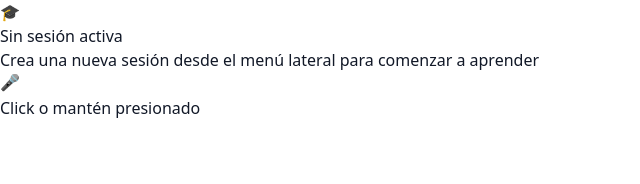
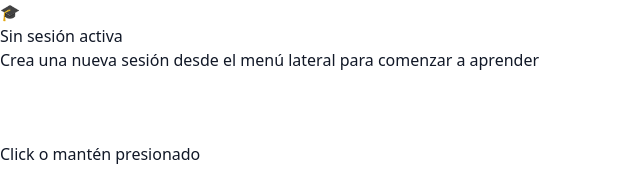
Before and after one commit to montanon/ensenia-hackaton, a React (Vite) app in the folder app/web/: page / in a window 1280 px wide. Shown: the part 216-400 px from the top of the page, without its empty margins (0-640 px from the left). Built offline with nearby package versions, Linux system fonts and the light colour scheme; no server answers.

Commit message:
feat: bubble ready

```diff
--- a/app/web/src/components/bubble/BubbleAssistant.tsx
+++ b/app/web/src/components/bubble/BubbleAssistant.tsx
@@ -5,6 +5,7 @@ import { useSessionStore } from '../../stores/sessionStore';
 import { speechRecognitionService } from '../../services/speech';
 import { websocketService } from '../../services/websocket';
 import { cn } from '../../utils/helpers';
+import microphoneIcon from '../../assets/microphone.svg';
 import './bubble-animations.css';
 
 export const BubbleAssistant: React.FC = () => {
@@ -110,7 +111,7 @@ export const BubbleAssistant: React.FC = () => {
   const bubbleState = getBubbleState();
 
   return (
-    <div className="fixed bottom-6 right-6 z-50 flex flex-col items-end gap-2">
+    <div className="fixed bottom-6 right-6 z-50 flex flex-col items-center gap-2">
       {/* Live Transcript */}
       {transcript && (
         <div className="max-w-xs p-3 bg-white border border-gray-200 rounded-lg shadow-lg mb-2 bubble-transcript">
@@ -129,20 +130,36 @@ export const BubbleAssistant: React.FC = () => {
         className={cn(
           'bubble-assistant',
           `bubble-${bubbleState}`,
-          'w-16 h-16 rounded-full bg-gradient-to-br from-blue-500 to-blue-600',
+          'w-20 h-20 bg-gradient-to-br from-blue-500 to-blue-600',
           'shadow-lg hover:shadow-xl transition-all cursor-pointer',
-          'flex items-center justify-center text-3xl',
+          'flex items-center justify-center',
           'focus:outline-none focus:ring-4 focus:ring-blue-300',
+          'relative overflow-hidden',
           isChatOpen && 'opacity-0 scale-0'
         )}
         aria-label={isChatOpen ? 'Close assistant' : 'Open assistant'}
+        style={{ willChange: 'transform, border-radius' }}
       >
-        {isListening ? '🔴' : isSpeaking ? '📢' : '🎤'}
+        {/* Glow effect for listening */}
+        {isListening && (
+          <div className="absolute inset-0 bg-red-400 opacity-30 animate-pulse" />
+        )}
+
+        {/* Icon */}
+        <img
+          src={microphoneIcon}
+          alt="Microphone"
+          className={cn(
+            'w-10 h-10 relative z-10',
+            isListening && 'scale-110 animate-pulse',
+            isSpeaking && 'scale-105'
+          )}
+        />
       </button>
 
       {/* Status indicator */}
       {!isChatOpen && (
-        <div className="text-xs text-gray-600 bg-white px-2 py-1 rounded shadow-sm">
+        <div className="text-xs text-gray-600 bg-white px-3 py-1.5 rounded-full shadow-sm text-center">
           {isListening
             ? 'Escuchando...'
             : isSpeaking
--- a/app/web/src/components/bubble/bubble-animations.css
+++ b/app/web/src/components/bubble/bubble-animations.css
@@ -29,6 +29,22 @@
   }
   90% {
     transform: scale(1.02) rotate(-1deg) translateY(-1px);
+  }
+}
+
+/* Organic wavy border animation */
+@keyframes wavy-border {
+  0%, 100% {
+    border-radius: 60% 40% 30% 70% / 60% 30% 70% 40%;
+  }
+  25% {
+    border-radius: 30% 60% 70% 40% / 50% 60% 30% 60%;
+  }
+  50% {
+    border-radius: 50% 60% 30% 60% / 30% 60% 70% 40%;
+  }
+  75% {
+    border-radius: 60% 40% 60% 30% / 70% 30% 60% 40%;
   }
 }
 
@@ -69,18 +85,20 @@
 /* Apply animations based on bubble state */
 .bubble-assistant {
   transition: all 0.2s ease;
+  /* Always animate the wavy border */
+  animation: wavy-border 8s ease-in-out infinite;
 }
 
 .bubble-speaking {
-  animation: bouncy-wiggle 0.8s ease-in-out infinite;
+  animation: bouncy-wiggle 0.8s ease-in-out infinite, wavy-border 6s ease-in-out infinite;
 }
 
 .bubble-listening {
-  animation: listening-pulse 1.5s ease-in-out infinite;
+  animation: listening-pulse 1.5s ease-in-out infinite, wavy-border 4s ease-in-out infinite;
 }
 
 .bubble-idle {
-  animation: gentle-float 3s ease-in-out infinite;
+  animation: gentle-float 3s ease-in-out infinite, wavy-border 8s ease-in-out infinite;
 }
 
 .bubble-transcript {
```
Also changed, not shown: app/web/src/assets/microphone.svg (added).
